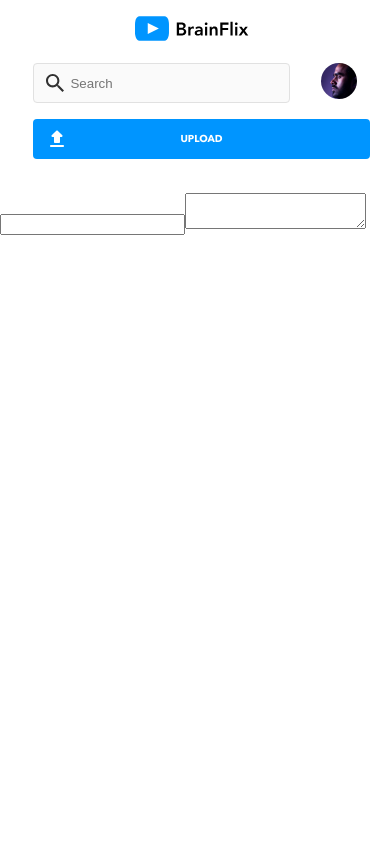
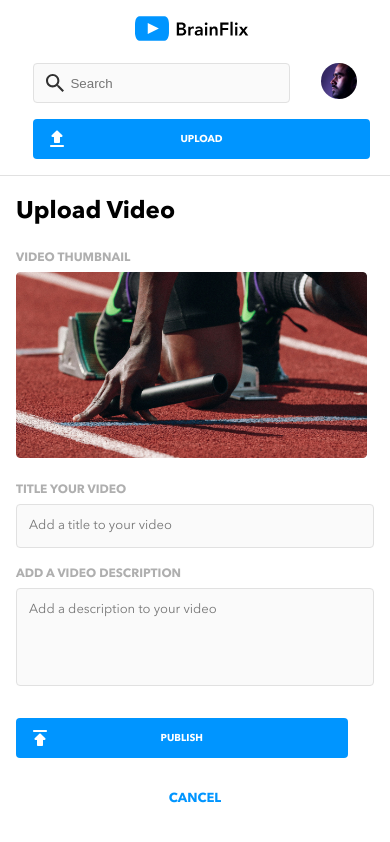
Before and after one commit to matthewjung04/matthew-jung-brainflix, a React (Vite) app: page /upload in a window 390 px wide. Built offline with nearby package versions, Linux system fonts and the light colour scheme.

Commit message:
update upload page styling for mobile

```diff
--- a/src/components/CommentsForm/CommentsForm.jsx
+++ b/src/components/CommentsForm/CommentsForm.jsx
@@ -6,7 +6,11 @@ function CommentsForm() {
     <article className="comment">
       <img className="comment__avatar" src={avatarPhoto} alt="avatar-photo"/>
       <form className="comment__form">
-        <h1 className="comment__form__title">JOIN THE CONVERSATION</h1>
+        <label
+          className="comment__form__label"
+          htmlFor="message"
+          >JOIN THE CONVERSATION
+        </label>
         <div className="comment__form__fields">
           <textarea className="comment__form__fields__text" name="message"
           placeholder="Add a new comment" required></textarea>
--- a/src/components/CommentsForm/CommentsForm.scss
+++ b/src/components/CommentsForm/CommentsForm.scss
@@ -24,12 +24,11 @@
   &__form {
     width: 100;
 
-    &__title {
+    &__label {
       @include mobile-section-header;
       color: $Silver;
 
       width: 100%;
-
       margin: 0;
       padding-bottom: 4px;
     }
@@ -46,7 +45,6 @@
         border: $form-field-default-border;
 
         @include mobile-body;
-
         resize: none;
 
         &:focus {
@@ -88,7 +86,7 @@
     }
 
     &__form {
-      &__title {
+      &__label {
         @include tablet-desktop-subheader;
       }
 
@@ -127,7 +125,7 @@
     }
 
     &__form {
-      &__title {
+      &__label {
         @include tablet-desktop-subheader;
       }
 
--- a/src/components/Header/Header.jsx
+++ b/src/components/Header/Header.jsx
@@ -1,4 +1,4 @@
-import { Link } from "react-router-dom";
+import { Link } from 'react-router-dom';
 import brainflixLogo from '../../assets/images/logo/BrainFlix-logo.svg'
 import HeaderNavigation from '../HeaderNavigation/HeaderNavigation'
 import './Header.scss'
--- a/src/components/Header/Header.scss
+++ b/src/components/Header/Header.scss
@@ -4,6 +4,8 @@
 @use '../../styles/partials/variables' as *;
 
 .header {
+	border-bottom: $divider-border;
+
   display: flex;
   flex-direction: column;
   align-items: center;
@@ -28,7 +30,9 @@
 		flex-direction: row;
 		justify-content: space-evenly;
 
+		padding-bottom: 8px;
 		margin: 16px 0;
+		margin-bottom: 0;
 	}
 
 	@include desktop {
@@ -36,6 +40,8 @@
 		flex-direction: row;
 		justify-content: space-around;
 
+		padding-bottom: 8px;
 		margin: 16px 0;
+		margin-bottom: 0;;
 	}
 }
--- a/src/components/NextVideo/NextVideo.jsx
+++ b/src/components/NextVideo/NextVideo.jsx
@@ -7,7 +7,7 @@ function NextVideo({id, image, title, channel, clicked}) {
   return (
     <div className="video" id={id} onClick={clicked}>
       <img className="video__image" src={image}/>
-      <div className="video__text">
+      <div className="video__text" id={id}>
         <h2 className="video__text__title">{title}</h2>
         <p className="video__text__channel">{channel}</p>
       </div>
--- a/src/pages/UploadPage/UploadPage.jsx
+++ b/src/pages/UploadPage/UploadPage.jsx
@@ -1,17 +1,66 @@
+import { Link } from 'react-router-dom'
+import videoThumbnail from '../../assets/images/Upload-video-preview.jpg'
 import './UploadPage.scss'
 
 function UploadPage() {
   return (
-    <form>
-      <img/>
-      <div>
-        <label></label>
-        <input type="text"></input>
+  <>
+    <h1 className="uploads-page__header">Upload Video</h1>
+    <form className="uploads-page__form">
+      <article className="uploads-page__form__fields">
 
-        <label></label>
-        <textarea ></textarea>
-      </div>
+        {/* Upload video thumnail photo */}
+        <div className="uploads-page__form__fields__thumbnail">
+          <label className="uploads-page__form__fields__thumbnail__label">
+            VIDEO THUMBNAIL
+          </label>
+          <img
+            src={videoThumbnail}
+            className="uploads-page__form__fields__thumbnail__image"
+            alt="upload-image"
+          />
+        </div>
+
+        {/* Form input fields */}
+        <div className="uploads-page__form__fields__inputs">
+
+          {/* Input video title */}
+          <label
+            className="uploads-page__form__fields__inputs__label"
+            htmlFor="title"
+            >TITLE YOUR VIDEO
+          </label>
+          <input
+            type="text" name="title"
+            className="uploads-page__form__fields__inputs__text"
+            placeholder="Add a title to your video"
+          />
+
+          {/* Input video description */}
+          <label
+            className="uploads-page__form__fields__inputs__label"
+            htmlFor="description"
+            >ADD A VIDEO DESCRIPTION
+          </label>
+          <textarea
+            name="description"
+            className="uploads-page__form__fields__inputs__textbox"
+            placeholder="Add a description to your video">
+          </textarea>
+        </div>
+      </article>
+
+      {/* Submit button and 'cancel' link */}
+      <article className="uploads-page__form__buttons">
+        <button type="submit" className="uploads-page__form__buttons__publish">
+          PUBLISH
+        </button>
+        <Link to="/" className="uploads-page__form__buttons__cancel" reloadDocument>
+          CANCEL
+        </Link>
+      </article>
     </form>
+  </>
   )
 }
 
--- a/src/pages/UploadPage/UploadPage.scss
+++ b/src/pages/UploadPage/UploadPage.scss
@@ -2,3 +2,121 @@
 @use '../../styles/partials/fonts' as *;
 @use '../../styles/partials/mixins' as *;
 @use '../../styles/partials/variables' as *;
+
+.uploads-page {
+
+  &__header {
+
+    margin: $mobile-margin;
+    padding: 4px 0;
+
+    @include mobile-page-header;
+  }
+
+  &__form {
+
+    &__fields {
+      margin: $mobile-margin;
+
+      &__thumbnail {
+
+        &__label {
+          @include mobile-section-header;
+          color: $Silver;
+        }
+
+        &__image {
+          margin-top: 4px;
+          width: 90vw;
+        }
+      }
+
+      &__inputs {
+        display: flex;
+        flex-direction: column;
+
+        &__label {
+          @include mobile-section-header;
+          color: $Silver;
+
+          width: 100%;
+          margin-top: $mobile-margin;
+          padding-bottom: 4px;
+        }
+
+        &__text {
+          background-color: $Alabaster;
+
+          padding: $form-field-mobile-padding;
+          border-radius: $form-field-radius;
+          border: $form-field-default-border;
+
+          @include mobile-body;
+          resize: none;
+
+          &:focus {
+            outline: $form-field-active-border;
+          }
+        }
+
+        &__textbox {
+          background-color: $Alabaster;
+          height: 72px;
+
+          padding: $form-field-mobile-padding;
+          border-radius: $form-field-radius;
+          border: $form-field-default-border;
+
+          @include mobile-body;
+          resize: none;
+
+          &:focus {
+            outline: $form-field-active-border;
+          }
+        }
+      }
+    }
+
+    &__buttons {
+      display: flex;
+      flex-direction: column;
+      &__publish {
+        background-color: $BrainFlix-Blue;
+        background-image: url(../../assets/images/icons/publish.svg);
+        background-repeat: no-repeat;
+        background-position: 12px, center;
+
+        width:85vw;
+        height: $button-height;
+
+        border-radius: $button-radius;
+        border: none;
+
+        margin: $mobile-margin;
+
+        @include mobile-labels-buttons;
+        color: $White;
+
+        cursor: pointer;
+
+        &:hover {
+          background-color: $BrainFlix-DarkBlue;
+        }
+      }
+
+      &__cancel {
+        @include mobile-subheader;
+        color: $BrainFlix-Blue;
+        text-decoration: none;
+
+        margin-top: $mobile-margin;
+        margin-bottom: 32px;
+        align-self: center;
+      }
+
+    }
+
+
+  }
+
+}
```
